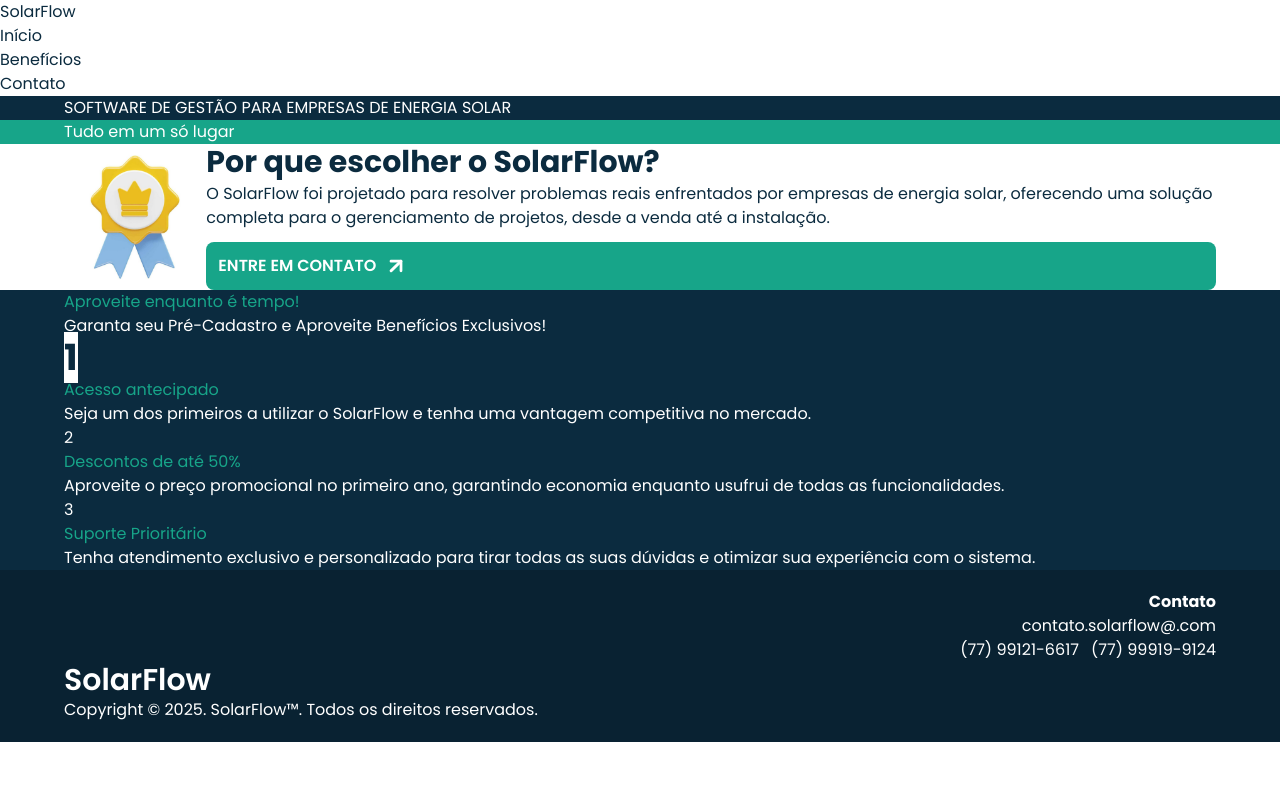
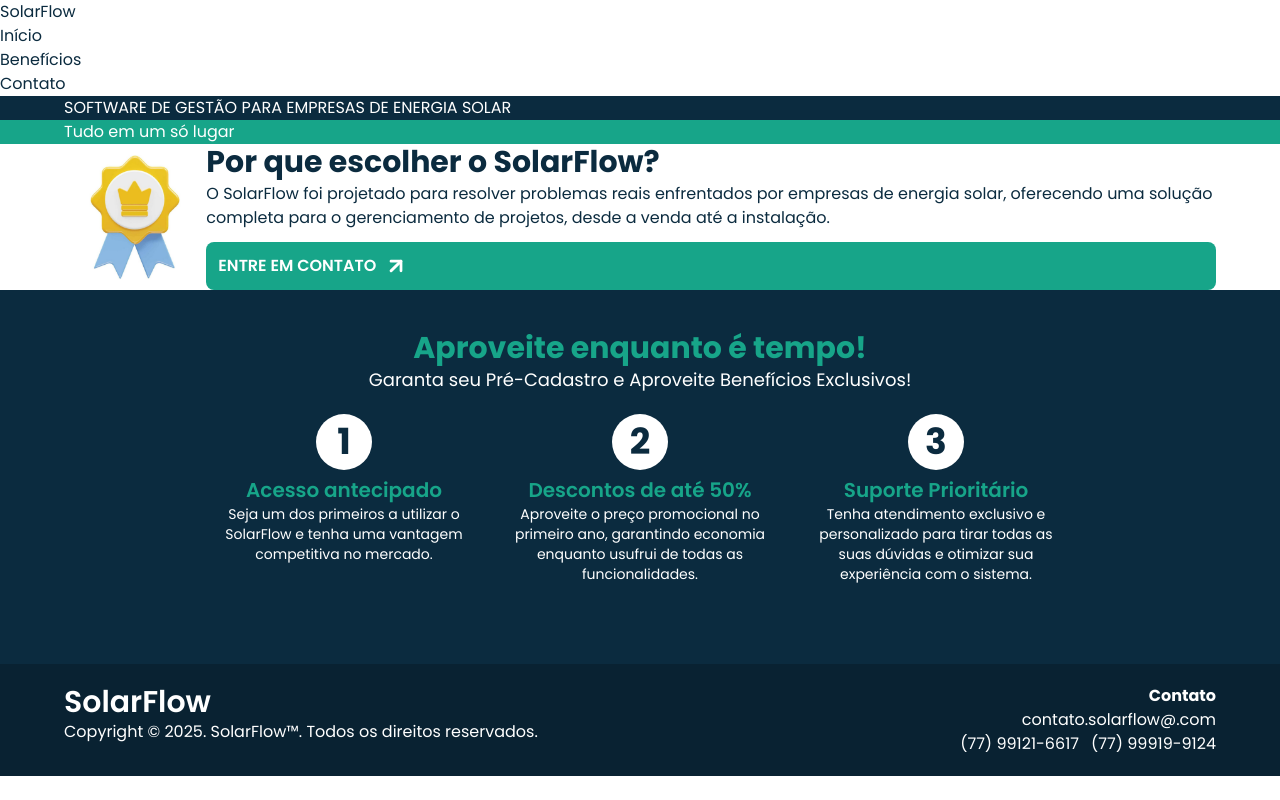
Before and after one commit to SolarFlow-Projects/homepage, a website: page src/index.html in a window 1280 px wide. Drawn offline with Linux system fonts and the light colour scheme.

Commit message:
update 'aproveite'

```diff
--- a/src/index.html
+++ b/src/index.html
@@ -15,7 +15,7 @@
     <link rel="preconnect" href="https://fonts.gstatic.com" crossorigin>
     <link href="https://fonts.googleapis.com/css2?family=Poppins:ital,wght@0,100;0,200;0,300;0,400;0,500;0,600;0,700;0,800;0,900;1,100;1,200;1,300;1,400;1,500;1,600;1,700;1,800;1,900&display=swap" rel="stylesheet">
 </head>
-<body class="poppins-regular text-1-l text-blue">
+<body class="poppins-regular text-base text-blue">
     <!--
         * Utilizar metodologia BEMCSS para organização de nomenclatura (coloca as classes Tailwind na frente)
         * A section 'main_background' se trata somente do plano de fundo da seção (usado para centralizar conteúdo e manter bg em tamanhos de tela maior que 1400px)
@@ -73,32 +73,38 @@
         </section>
 
         <!-- Aproveite -->
-        <section class="main__background px-[5%] bg-blue text-white">
-            <section class="section">
+        <section class="main__background px-[5%] py-10 pb-20 bg-blue text-white">
+            <section class="section grid gap-5">
                 <header class="section__header">
-                    <h2 class="section__title text-cyan">Aproveite enquanto é tempo!</h2>
-                    <h3 class="section__caption">Garanta seu Pré-Cadastro e Aproveite Benefícios Exclusivos!</h3>
+                    <h2 class="section__title text-cyan poppins-bold text-3xl text-center">Aproveite enquanto é tempo!</h2>
+                    <h3 class="section__caption text-center text-lg">Garanta seu Pré-Cadastro e Aproveite Benefícios Exclusivos!</h3>
                 </header>
-                <div class="section__content-container">
+                <div class="section__content-container flex justify-center gap-10 flex-wrap">
                     <!-- Motivo 01 -->
-                    <article class="article">
-                        <span class="article__count bg-white text-blue text-4xl poppins-bold">1</span>
-                        <h3 class="article__title text-cyan">Acesso antecipado</h3>
-                        <p class="article__content">Seja um dos primeiros a utilizar o SolarFlow e tenha uma vantagem competitiva no mercado.</p>
+                    <article class="article flex items-center flex-col gap-1.5 max-w-3xs basis-200">
+                        <span class="article__count bg-white text-blue text-4xl poppins-bold w-14 h-14 flex justify-center items-center rounded-full">1</span>
+                        <div class="article__content-container">
+                            <h3 class="article__title text-cyan poppins-semibold text-xl text-center">Acesso antecipado</h3>
+                            <p class="article__content text-center text-sm">Seja um dos primeiros a utilizar o SolarFlow e tenha uma vantagem competitiva no mercado.</p>
+                        </div>
                     </article>
 
                     <!-- Motivo 02 -->
-                    <article class="article">
-                        <span class="article__count ">2</span>
-                        <h3 class="article__title text-cyan">Descontos de até 50%</h3>
-                        <p class="article__content">Aproveite o preço promocional no primeiro ano, garantindo economia enquanto usufrui de todas as funcionalidades.</p>
+                    <article class="article flex items-center flex-col gap-1.5 max-w-3xs basis-200">
+                        <span class="article__count bg-white text-blue text-4xl poppins-bold w-14 h-14 flex justify-center items-center rounded-full">2</span>
+                        <div class="article__content-container">
+                            <h3 class="article__title text-cyan poppins-semibold text-xl text-center">Descontos de até 50%</h3>
+                            <p class="article__content text-center text-sm">Aproveite o preço promocional no primeiro ano, garantindo economia enquanto usufrui de todas as funcionalidades.</p>
+                        </div>
                     </article>
 
                     <!-- Motivo 03 -->
-                    <article class="article">
-                        <span class="article__count">3</span>
-                        <h3 class="article__title text-cyan">Suporte Prioritário</h3>
-                        <p class="article__content">Tenha atendimento exclusivo e personalizado para tirar todas as suas dúvidas e otimizar sua experiência com o sistema.</p>
+                    <article class="article flex items-center flex-col gap-1.5 max-w-3xs basis-200">
+                        <span class="article__count bg-white text-blue text-4xl poppins-bold w-14 h-14 flex justify-center items-center rounded-full">3</span>
+                        <div class="article__content-container">
+                            <h3 class="article__title text-cyan poppins-semibold text-xl text-center">Suporte Prioritário</h3>
+                            <p class="article__content text-center text-sm">Tenha atendimento exclusivo e personalizado para tirar todas as suas dúvidas e otimizar sua experiência com o sistema.</p>
+                        </div>
                     </article>
                 </div>
             </section>
@@ -111,19 +117,19 @@
     </aside>
 
     <!-- FOOTER -->
-    <footer id="contato" class="footer px-[5%] poppins-regular text-1-l text-white bg-hover-blue flex flex-row-reverse md:flex-col justify-between px-[5%] py-5">
+    <footer id="contato" class="footer px-[5%] poppins-regular text-1-l text-white bg-hover-blue flex md:flex-row-reverse flex-col md:justify-between px-[5%] py-5 md:pb-5 pb-10 gap-y-5 gap-x-7">
         <!-- Contato -->
-        <article class="article text-right">
+        <article class="article md:text-right text-center">
             <h2 class="article__title poppins-bold">Contato</h2>
             <p class="article__content">contato.solarflow@.com</p>
-            <div class="article__content-aside flex flex-wrap justify-end gap-x-3 gap-y-1 text-right">
+            <div class="article__content-aside flex flex-wrap md:justify-end justify-center gap-x-3 gap-y-1 md:text-right">
                 <span>(77) 99121-6617</span>
                 <span>(77) 99919-9124</span>
             </div>
         </article>
 
         <!-- Direitos Autorais -->
-        <article class="article">
+        <article class="article text-center md:text-left">
             <h2 class="article__title poppins-semibold text-3xl">SolarFlow</h2>
             <p class="article__content">Copyright © 2025. SolarFlow™. Todos os direitos reservados.</p>
         </article>
```
Also changed, not shown: src/assets/css/output.css.
